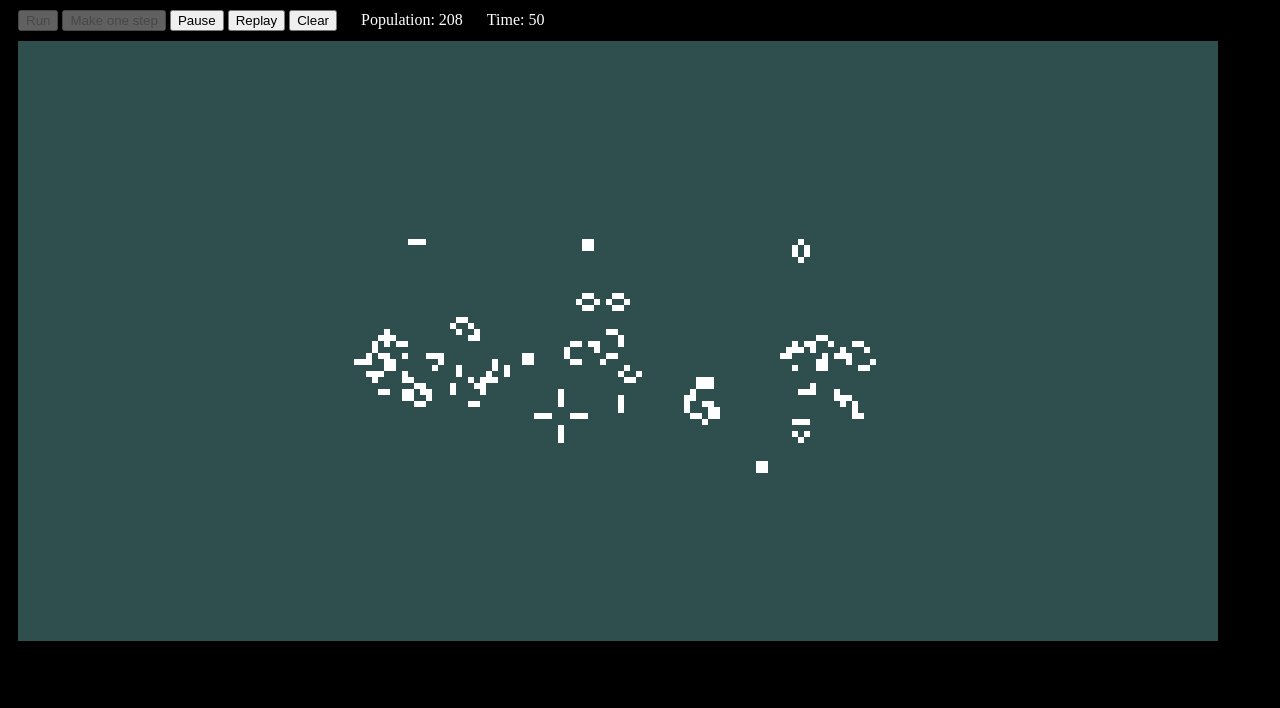
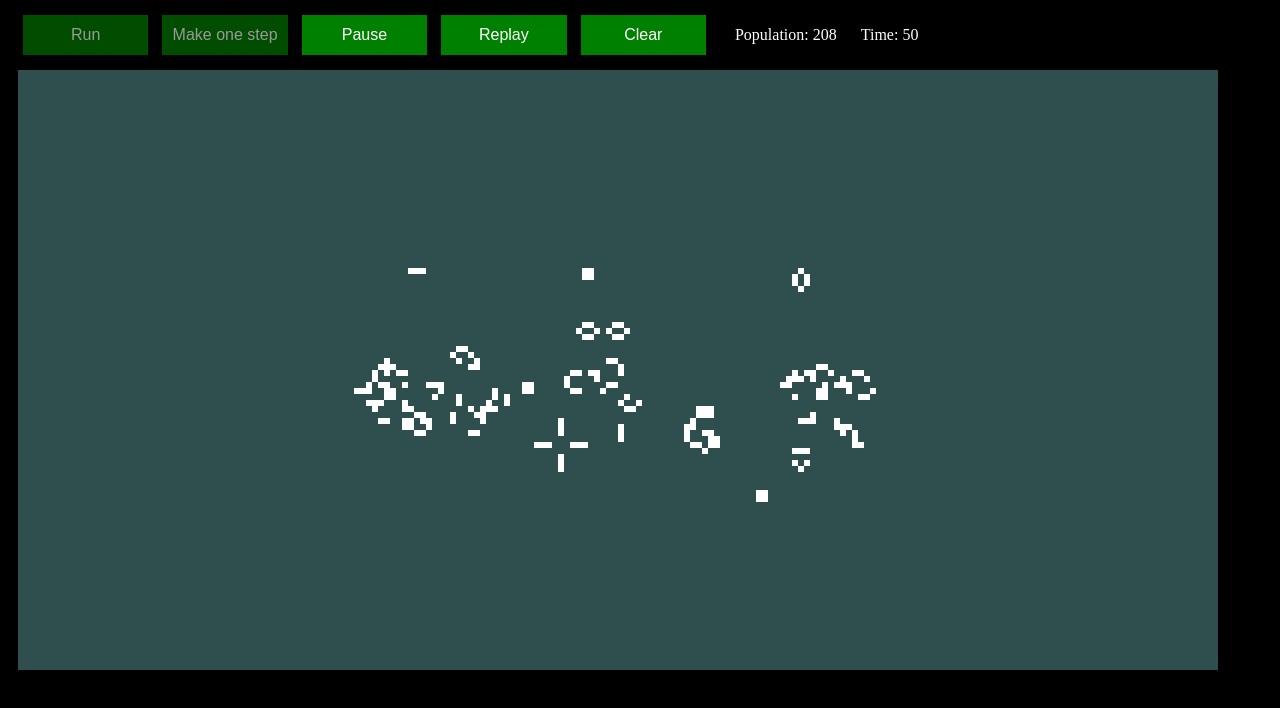
Before and after one commit to Applemoon/game-of-life, a plain HTML site: page index.html in a window 1280 px wide. Drawn offline with Linux system fonts and the light colour scheme.

Commit message:
nice buttons

```diff
--- a/Game.js
+++ b/Game.js
@@ -202,5 +202,4 @@ function updateIteration() {
 };
 
 
-// красивые кнопки
 // отмотка на несколько ходов
--- a/index.css
+++ b/index.css
@@ -1,20 +1,33 @@
-#population {
+span {
 	color: white;
 	margin-left: 20px;
 	min-width: 120px;
-}
-
-#iteration {
-	color: white;
-	margin-left: 20px;
+	height: 40px;
+	width: 10%;
 }
 
 #canvas {
 	margin-top: 10px;
 	margin-left: 10px;
+	cursor: crosshair;
 }
 
 #buttons {
 	margin-top: 10px;
 	margin-left: 10px;
 }
+
+button {
+	margin: 5px;
+	height: 40px;
+	width: 10%;
+    background-color: green;
+    color: white;
+    border: none;
+    font-size: 16px;
+    cursor: pointer;
+}
+
+button:disabled {
+    opacity: 0.6;
+}
```
